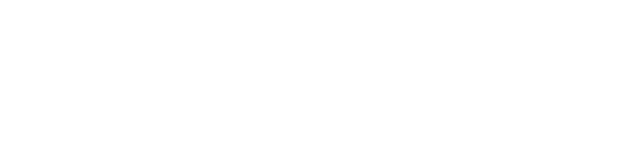
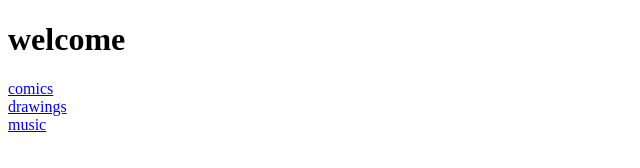
Before and after one commit to nukman4/arts, a plain HTML site: page index.html in a window 1280 px wide. Shown: the whole page, without its empty margins (0-640 px from the left). Drawn offline with Linux system fonts and the light colour scheme.

Commit message:
Update index.html

```diff
--- a/index.html
+++ b/index.html
@@ -3,6 +3,11 @@
 <head>
 </head>
 <body>
-
+    <h1>welcome</h1>
+    <a href="comics.html">comics</a>
+    <br>
+    <a href="drawings.html">drawings</a>
+    <br>
+    <a href="music.html">music</a>
 </body>
 </html>
```
